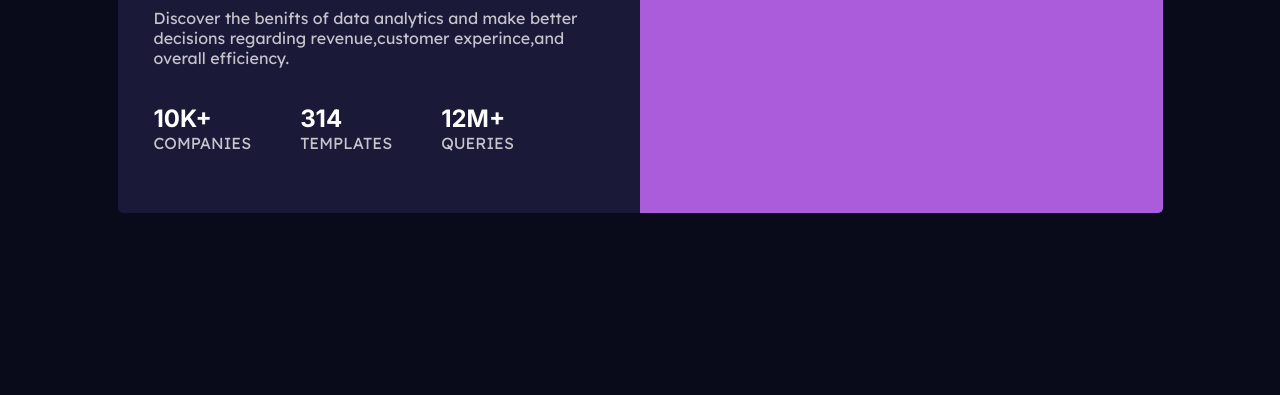
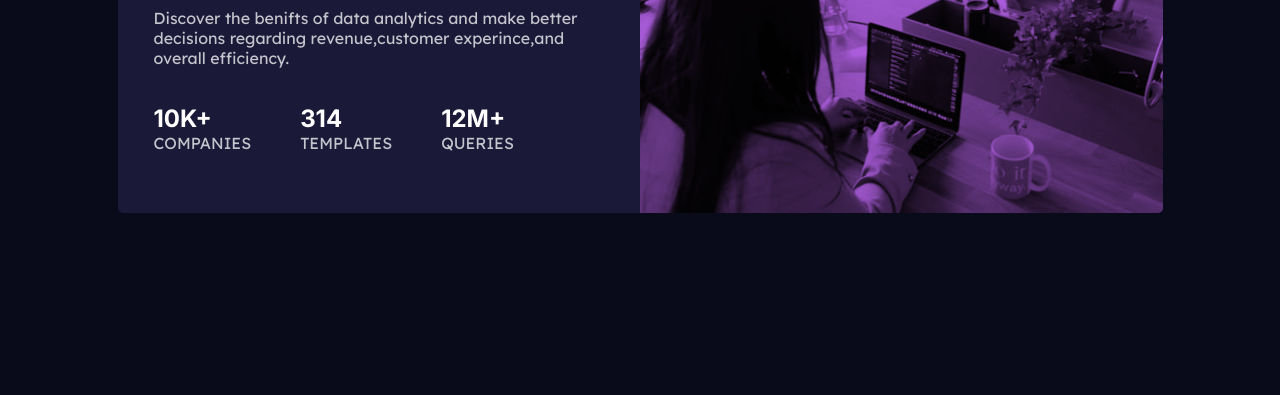
Before and after one commit to Shafin9919/stat-preview-component-main-2, a plain HTML site: page index.html in a window 1280 px wide. Shown: the part 405-800 px from the top of the page. Drawn offline with nearby package versions, Linux system fonts and the light colour scheme; files that its build step writes are made by us from their sources; the site is published under a folder, as on GitHub Pages, so addresses that start at the root find nothing.

Commit message:
Update style.scss

```diff
--- a/style.scss
+++ b/style.scss
@@ -149,7 +149,7 @@ li {
         }
       }
       .background-image {
-        background-image: url(/css/images/image-header-desktop.jpg);
+        background-image: url(images/image-header-desktop.jpg);
         height: inherit;
         flex: 0 1 50%;
       }
```
